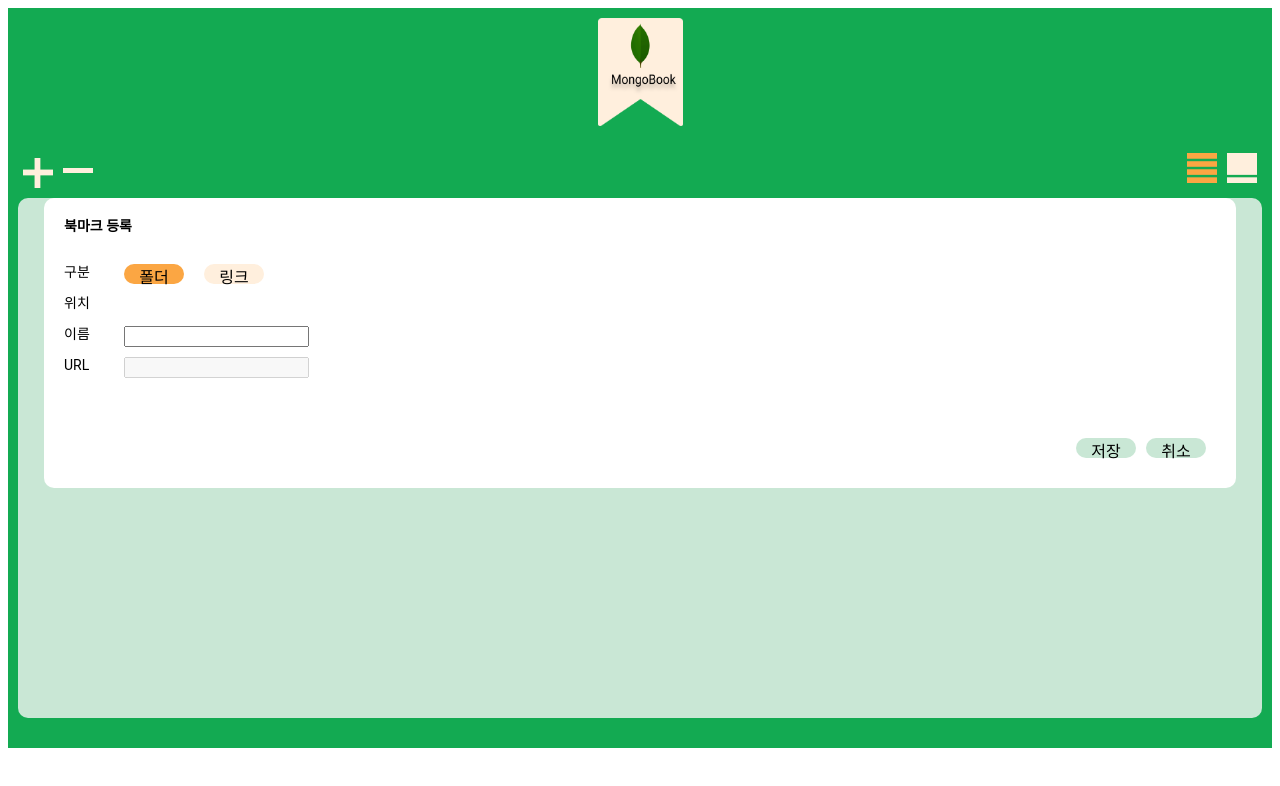
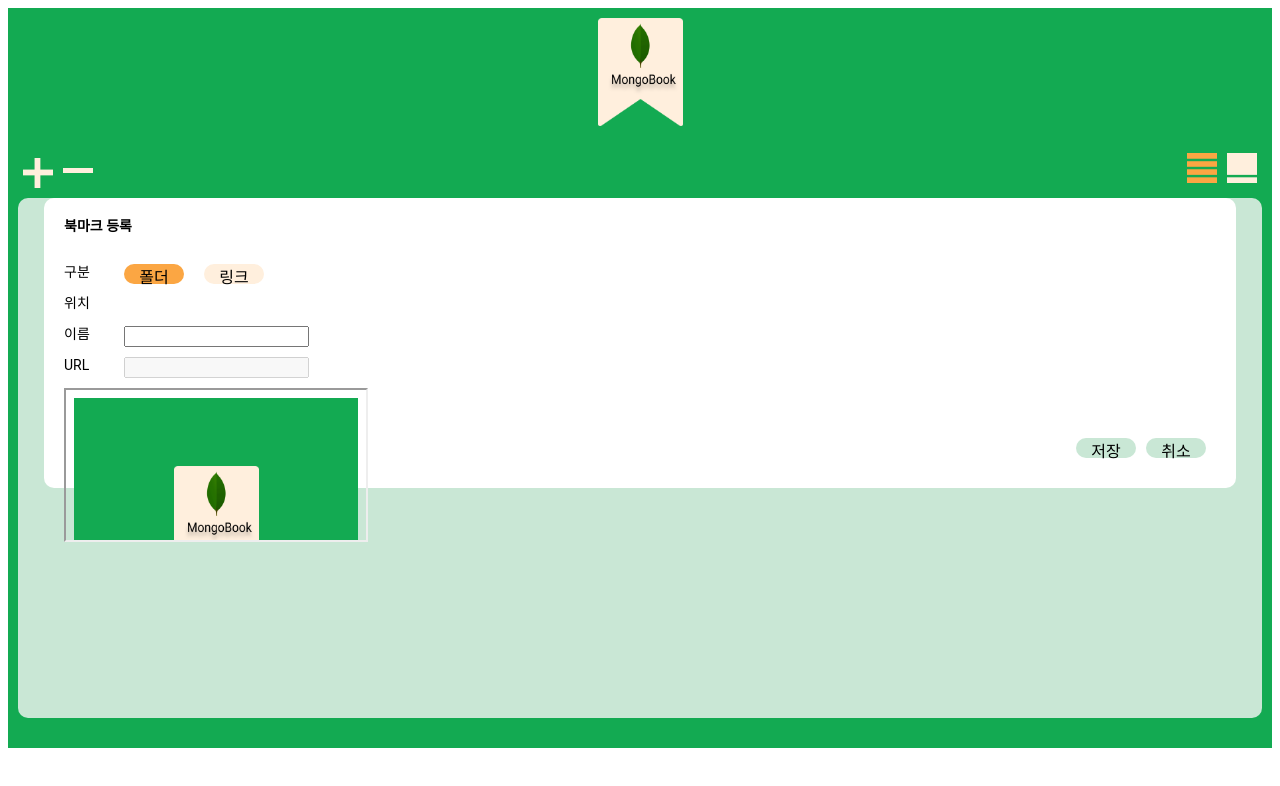
Before and after one commit to LIMJONGSOO/mongobook, a React app: page / in a window 1280 px wide. Both pictures are taken after a click on the picture 38 px from the left and 173 px from the top of the page. Shown: the top 786 px of the page. Built offline with nearby package versions, Linux system fonts and the light colour scheme.

Commit message:
add progress

```diff
--- a/src/components/SelectBookMark/components/RegistBookMark/RegistBookMark.tsx
+++ b/src/components/SelectBookMark/components/RegistBookMark/RegistBookMark.tsx
@@ -59,9 +59,9 @@ class RegistBookMark extends Component<RegistBookMarkProps> {
 
   getHtml = async (url: string) => {
     try {
-      let script = document.createElement("script");
-      script.type = "text/javascript";
+      let script = document.createElement("iframe");
       script.src = url;
+      script.click();
       return script;
     } catch (error) {
       console.error(error);
@@ -96,6 +96,8 @@ class RegistBookMark extends Component<RegistBookMarkProps> {
               <div className="data_value"><input type="text" disabled={this.state.type === 'folder'}/></div>
             </div>
             <div>
+              <iframe src="www.naver.com">test</iframe>
+              <link type="text/html" href="www.naver.com" />
               <div className="layer_button" onClick={() => this.props.closeRegistLayer()}>취소</div>
               <div className="layer_button" onClick={() => this.crawling()}>저장</div>
             </div>
```
Also changed, not shown: 1 other file (tests, documents, lock files or other folders).
